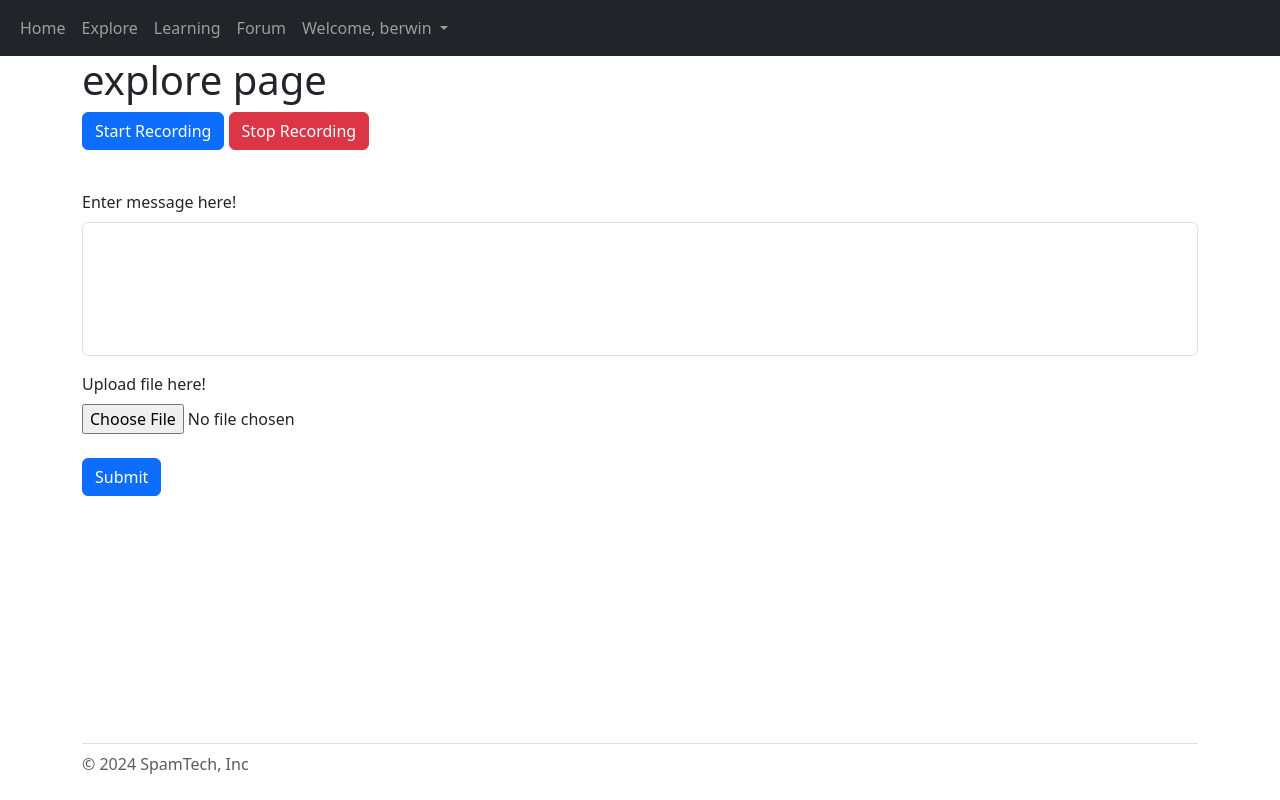
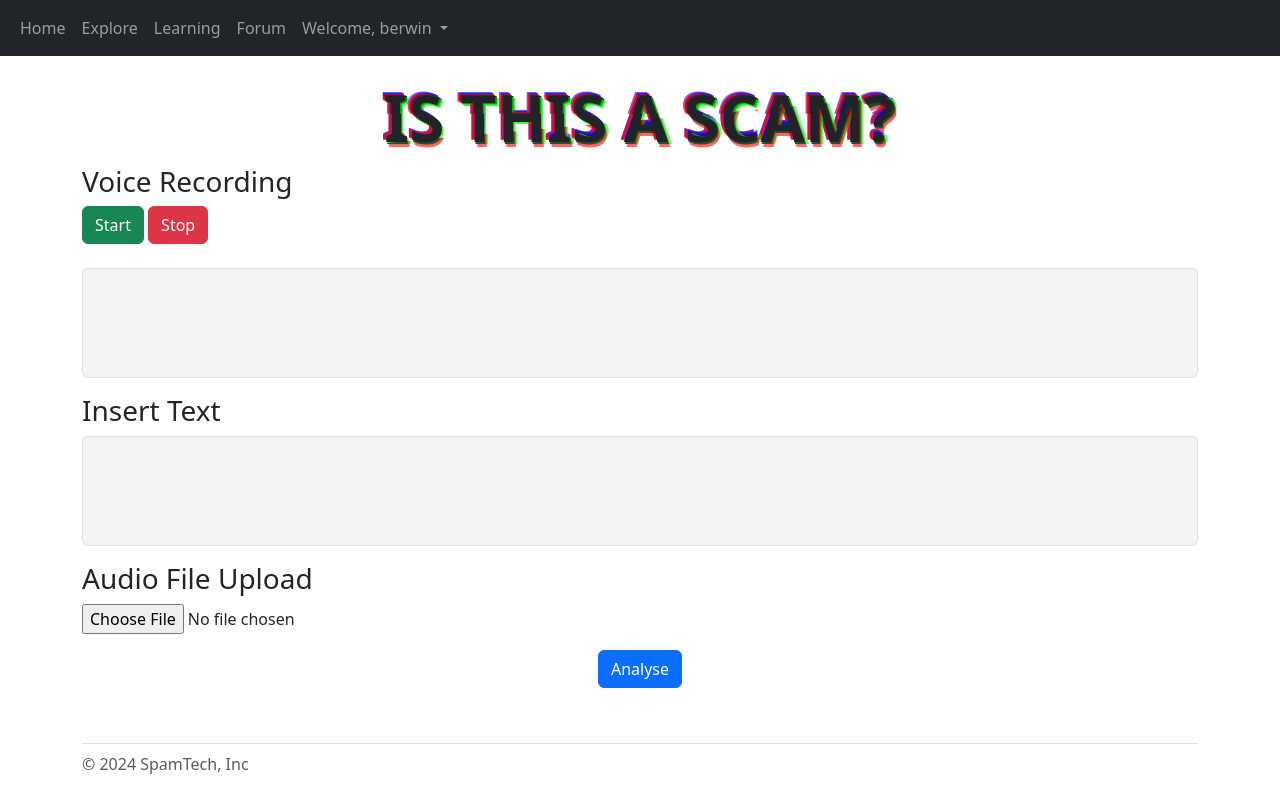
Before and after one commit to 3erbz/BC3415_GrpProj, a Flask app: page /explore in a window 1280 px wide. Run offline with Flask 3, Linux system fonts and the light colour scheme; a user stored in the database is signed in.

Commit message:
updated files

```diff
--- a/local/website/auth/start.py
+++ b/local/website/auth/start.py
@@ -99,6 +99,4 @@ def process():
     # simulate processing time
     time.sleep(2)
 
-    # commit image to database
-
-    return "success"
+    return "hello"
--- a/local/website/pages/explore.py
+++ b/local/website/pages/explore.py
@@ -1,4 +1,4 @@
-from flask import Blueprint, render_template, request
+from flask import Blueprint, render_template, request, flash, redirect, url_for
 from flask_login import login_required, current_user
 import speech_recognition as sr
 import textblob
@@ -19,6 +19,11 @@ def explore_result ():
         text_data = request.form.get('text_data')
         speech_data = request.form.get ('speech_data')
         audio_data = request.files ['audio_data']
+
+        # checking if data is valid
+        if text_data == "" and audio_data.filename == "" and speech_data == "":
+            flash ('Please provide either text, audio or speech data.', category='error')
+            return redirect (url_for('explore_page.explore'))
 
         # append data to dictionary
         if text_data != "":
--- /dev/null
+++ b/local/website/static/scripts/explore.js
@@ -0,0 +1,23 @@
+// record audio
+const startButton = document.getElementById("start");
+const stopButton = document.getElementById("stop");
+const speech_result = document.getElementById("speech_data");
+const dot = document.getElementById("dot");
+
+const recognition = new webkitSpeechRecognition();
+recognition.lang = window.navigator.language;
+recognition.interimResults = true;
+
+startButton.addEventListener("click", () => {
+  dot.hidden = false;
+  recognition.start();
+});
+stopButton.addEventListener("click", () => {
+  dot.hidden = true;
+  recognition.stop();
+});
+
+recognition.addEventListener("result", (event) => {
+  const result = event.results[event.results.length - 1][0].transcript;
+  speech_result.textContent = result;
+});
--- /dev/null
+++ b/local/website/static/styles/explore.css
@@ -0,0 +1,167 @@
+textarea.form-control {
+  background: #f3f3f4;
+  resize: none;
+}
+
+.glitch {
+  font-size: 4rem;
+  font-weight: 700;
+  text-transform: uppercase;
+  position: relative;
+
+  text-shadow: 0.05em 0 0 rgba(255, 0, 0, 0.75),
+    -0.025em -0.05em 0 rgba(0, 255, 0, 0.75),
+    0.025em 0.05em 0 rgba(0, 0, 255, 0.75);
+
+  animation: glitch 500ms infinite;
+}
+
+.glitch span {
+  position: absolute;
+  top: 0;
+  left: 0;
+}
+
+.glitch span:first-child {
+  animation: glitch 650ms infinite;
+  clip-path: polygon(0 0, 100% 0, 100% 45%, 0 45%);
+  transform: translate(-0.025em, -0.0125em);
+  /* color: green; */
+  opacity: 0.8;
+}
+
+.glitch span:last-child {
+  animation: glitch 375ms infinite;
+  clip-path: polygon(0 80%, 100% 20%, 100% 100%, 0 100%);
+  transform: translate(0.0125em, 0.025em);
+  /* color: red; */
+  opacity: 0.8;
+}
+
+/* https://web.dev/prefers-reduced-motion/#(bonus)-forcing-reduced-motion-on-all-websites */
+
+@keyframes glitch {
+  0% {
+    text-shadow: 0.05em 0 0 rgba(255, 0, 0, 0.75),
+      -0.05em -0.025em 0 rgba(0, 255, 0, 0.75),
+      -0.025em 0.05em 0 rgba(0, 0, 255, 0.75);
+  }
+  14% {
+    text-shadow: 0.05em 0 0 rgba(255, 0, 0, 0.75),
+      -0.05em -0.025em 0 rgba(0, 255, 0, 0.75),
+      -0.025em 0.05em 0 rgba(0, 0, 255, 0.75);
+  }
+  15% {
+    text-shadow: -0.05em -0.025em 0 rgba(255, 0, 0, 0.75),
+      0.025em 0.025em 0 rgba(0, 255, 0, 0.75),
+      -0.05em -0.05em 0 rgba(0, 0, 255, 0.75);
+  }
+  49% {
+    text-shadow: -0.05em -0.025em 0 rgba(255, 0, 0, 0.75),
+      0.025em 0.025em 0 rgba(0, 255, 0, 0.75),
+      -0.05em -0.05em 0 rgba(0, 0, 255, 0.75);
+  }
+  50% {
+    text-shadow: 0.025em 0.05em 0 rgba(255, 0, 0, 0.75),
+      0.05em 0 0 rgba(0, 255, 0, 0.75), 0 -0.05em 0 rgba(0, 0, 255, 0.75);
+  }
+  99% {
+    text-shadow: 0.025em 0.05em 0 rgba(255, 0, 0, 0.75),
+      0.05em 0 0 rgba(0, 255, 0, 0.75), 0 -0.05em 0 rgba(0, 0, 255, 0.75);
+  }
+  100% {
+    text-shadow: -0.025em 0 0 rgba(255, 0, 0, 0.75),
+      -0.025em -0.025em 0 rgba(0, 255, 0, 0.75),
+      -0.025em -0.05em 0 rgba(0, 0, 255, 0.75);
+  }
+}
+
+@media (prefers-reduced-motion: reduce) {
+  *,
+  ::before,
+  ::after {
+    animation-delay: -1ms !important;
+    animation-duration: 1ms !important;
+    animation-iteration-count: 1 !important;
+    background-attachment: initial !important;
+    scroll-behavior: auto !important;
+    transition-duration: 0s !important;
+    transition-delay: 0s !important;
+  }
+}
+
+.blinking {
+  -webkit-animation: 1s blink ease infinite;
+  -moz-animation: 1s blink ease infinite;
+  -ms-animation: 1s blink ease infinite;
+  -o-animation: 1s blink ease infinite;
+  animation: 1s blink ease infinite;
+}
+
+@keyframes "blink" {
+  from,
+  to {
+    opacity: 0;
+  }
+  50% {
+    opacity: 1;
+  }
+}
+
+@-moz-keyframes blink {
+  from,
+  to {
+    opacity: 0;
+  }
+  50% {
+    opacity: 1;
+  }
+}
+
+@-webkit-keyframes "blink" {
+  from,
+  to {
+    opacity: 0;
+  }
+  50% {
+    opacity: 1;
+  }
+}
+
+@-ms-keyframes "blink" {
+  from,
+  to {
+    opacity: 0;
+  }
+  50% {
+    opacity: 1;
+  }
+}
+
+@-o-keyframes "blink" {
+  from,
+  to {
+    opacity: 0;
+  }
+  50% {
+    opacity: 1;
+  }
+}
+
+/* Custom CSS for audio indicator*/
+#dot {
+  height: 15px;
+  width: 15px;
+  background-color: #bbb;
+  border-radius: 50%;
+  display: inline-block;
+  animation-name: blink;
+  animation-duration: 1s;
+  animation-iteration-count: infinite;
+}
+
+@keyframes blink {
+  50% {
+    opacity: 0;
+  }
+}
--- a/local/website/templates/explore.html
+++ b/local/website/templates/explore.html
@@ -2,75 +2,61 @@
 content%}
 
 <head>
-  <script src="https://ajax.googleapis.com/ajax/libs/jquery/3.5.1/jquery.min.js"></script>
+  <script src="https://ajax.googleapis.com/ajax/libs/jquery/3.4.1/jquery.min.js"></script>
+  <link
+    rel="stylesheet"
+    href="{{url_for ('static',
+  filename='/styles/explore.css')}}"
+  />
 </head>
 
-<h1>explore page</h1>
+<br />
 
-<div class="form-floating">
-  <button class="btn btn-primary" id="start">Start Recording</button>
-  <button class="btn btn-danger" id="stop">Stop Recording</button>
+<div class="d-flex align-items-center justify-content-center">
+  <h1 class="glitch">
+    <span aria-hidden="true">IS THIS A SCAM?</span>
+    IS THIS A SCAM?
+    <span aria-hidden="true">IS THIS A SCAM?</span>
+  </h1>
 </div>
+
+<h3>Voice Recording</h3>
+<div>
+  <button class="btn btn-success" id="start">Start</button>
+  <button class="btn btn-danger" id="stop">Stop</button>
+  <span hidden class="align-middle" id="dot"></span>
+</div>
+
 <br />
 
 <form action="/explore/result" method="post" enctype="multipart/form-data">
-  <p class="fs-1" id="speech_shown"></p>
   <div class="mb-3">
-    <label for="text-data" class="form-label">Enter message here!</label>
     <textarea
-      style="resize: none"
       class="form-control"
-      name="text_data"
-      rows="5"
+      name="speech_data"
+      id="speech_data"
+      rows="4"
+      readonly
     ></textarea>
   </div>
-  <textarea
-    hidden
-    class="form-control"
-    name="speech_data"
-    id="speech_data"
-    rows="5"
-  ></textarea>
-  <div id="mb-3">
-    <label for="wav_data" class="form-label">Upload file here!</label>
-    <br />
+
+  <div class="mb-3">
+    <h3>Insert Text</h3>
+    <textarea class="form-control" name="text_data" rows="4"></textarea>
+  </div>
+
+  <div class="mb-3">
+    <h3>Audio File Upload</h3>
     <input type="file" name="audio_data" />
   </div>
-  <br />
-  <button type="submit" id="submitButton" class="btn btn-primary">
-    Submit
-  </button>
+  <div class="container text-center">
+    <button type="submit" id="submitButton" class="btn btn-primary">
+      Analyse
+    </button>
+  </div>
 </form>
 
-<script>
-  // record audio
-  const startButton = document.getElementById("start");
-  const stopButton = document.getElementById("stop");
-  const speech_result = document.getElementById("speech_shown");
-
-  const recognition = new webkitSpeechRecognition();
-  recognition.lang = window.navigator.language;
-  recognition.interimResults = true;
-
-  startButton.addEventListener("click", () => {
-    recognition.start();
-  });
-  stopButton.addEventListener("click", () => {
-    recognition.stop();
-  });
-
-  recognition.addEventListener("result", (event) => {
-    const result = event.results[event.results.length - 1][0].transcript;
-    speech_result.textContent = result;
-  });
-
-  // send data to python
-  var submitButton = document.getElementById("submitButton");
-  submitButton.addEventListener("click", sendData);
-  function sendData() {
-    const speech_data = document.getElementById("speech_data");
-    speech_data.innerHTML = speech_result.textContent;
-  }
-</script>
+<script src="{{url_for ('static',
+filename='/scripts/explore.js')}}"></script>
 
 {% endblock %}
```
Also changed, not shown: local/website/templates/sign_up.html (+11 -11 lines), local/website/models.py (line endings or trailing spaces), local/website/static/assets/output.png, local/website/static/assets/scam-no-success.gif (added), local/website/static/assets/scam-success.gif (added).
